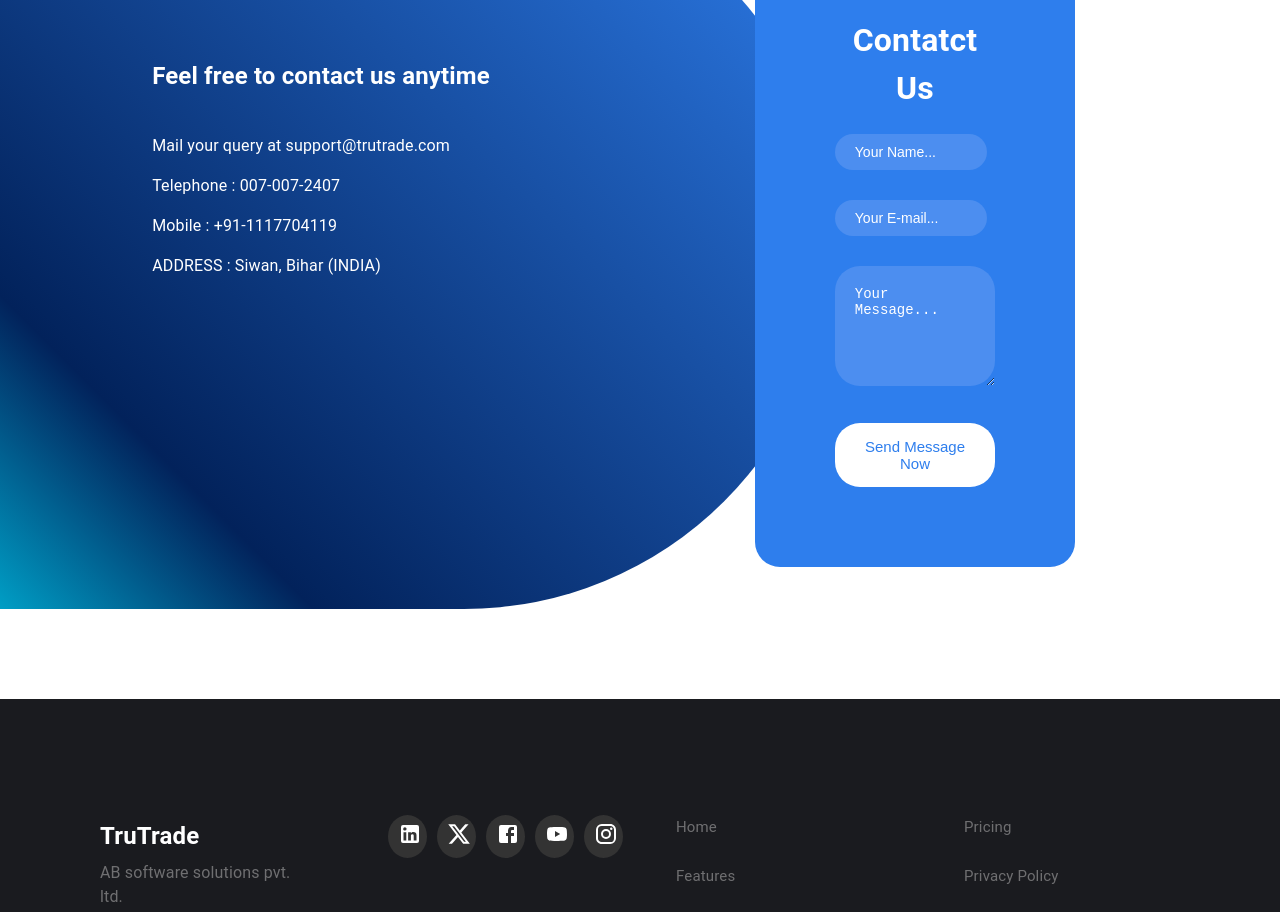
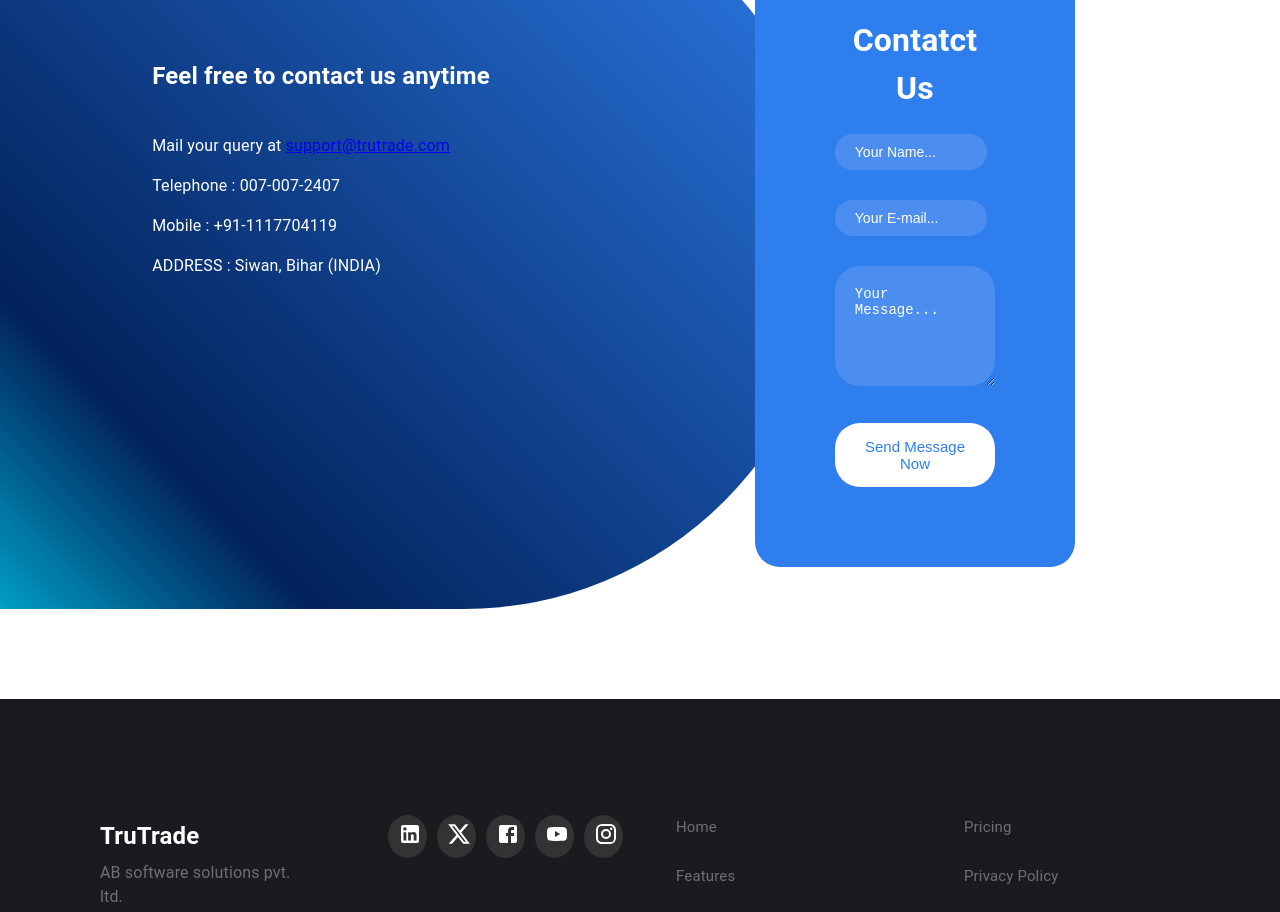
Before and after one commit to iamabhiCH/TruTrade---The-Trading-Application, a React (Create React App) app: page / in a window 1280 px wide. Shown: the part 4920-5832 px from the top of the page. Built offline with nearby package versions, Linux system fonts and the light colour scheme; no server answers.

Commit message:
fixing deps

```diff
--- a/package.json
+++ b/package.json
@@ -11,6 +11,7 @@
     "@testing-library/jest-dom": "^5.17.0",
     "@testing-library/react": "^13.4.0",
     "@testing-library/user-event": "^13.5.0",
+    "axios": "^1.6.8",
     "bootstrap": "^5.3.3",
     "react": "^18.2.0",
     "react-bootstrap": "^2.10.2",
--- a/src/App.js
+++ b/src/App.js
@@ -2,8 +2,19 @@ import "./App.css";
 import Header from "./components/header";
 import Home from "./components/homePage";
 import Footer from "./components/footer";
+import axios from "axios";
+import { useEffect } from "react";
 
 function App() {
+    const getStatus = async () => {
+        const resp = await axios.get("http://localhost:8000/testing");
+        console.log(resp);
+    };
+
+    useEffect(() => {
+        getStatus();
+    }, []);
+
     return (
         <div>
             <div id="scrollOnTop">
--- a/src/components/contact.js
+++ b/src/components/contact.js
@@ -8,7 +8,7 @@ const contact = () => {
                 <div className="contact-heading">
                     <h2>Feel free to contact us anytime</h2>
                     <p>
-                        Mail your query at <a>support@trutrade.com</a>
+                        Mail your query at <a href="mailto:support@trutrade.com">support@trutrade.com</a>
                     </p>
                     <p>Telephone : 007-007-2407</p>
                     <p>Mobile : +91-1117704119</p>
```
Also changed, not shown: 1 other file (tests, documents, lock files or other folders).
